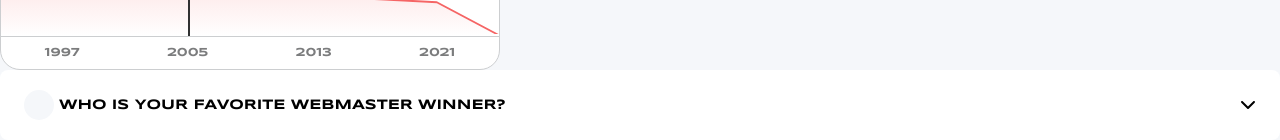
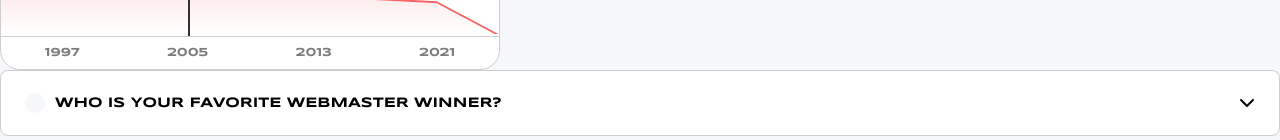
Before and after one commit to pranavkannepalli/loop, a Next.js app: page /pranav in a window 1280 px wide. Shown: the part 1086-1226 px from the top of the page. Built offline with nearby package versions, Linux system fonts and the light colour scheme.

Commit message:
Fixed small styling errors

```diff
--- a/components/Accordion/index.jsx
+++ b/components/Accordion/index.jsx
@@ -54,11 +54,11 @@ const Accordion = ({ number, question, children }) => {
 	};
 
 	return (
-		<motion.div className="bg-white-100 p-[20px] rounded-[8px] cursor-pointer flex flex-col w-full" onClick={() => setIsOpen(!isOpen)}>
+		<motion.div className="bg-white-100 p-[20px] rounded-[8px] cursor-pointer flex flex-col w-full border border-white-300" onClick={() => setIsOpen(!isOpen)}>
 			<AnimatePresence>
 				<motion.div key="question" className="flex flex-row justify-between items-center">
-					<motion.h6 className="text-gray-800 font-bold ml-1 flex flex-row gap-[5px] items-center">
-						<div className="flex bg-white-200 text-white-400 rounded-full w-[30px] h-[30px] items-center justify-center">{number}</div>
+					<motion.h6 className="text-gray-800 font-bold ml-1 flex flex-row gap-[10px] items-center">
+						<p className={classNames(isOpen ? "bg-white-600 text-white-100":"bg-white-200 text-white-400", "caption flex rounded-full w-[20px] h-[20px] items-center justify-center")}>{number}</p>
 						{question}
 					</motion.h6>
 					<motion.div className={classNames(isOpen ? "rotate-180" : "rotate-0", "*:transition-all *:duration-500 transition-all")}>
```
